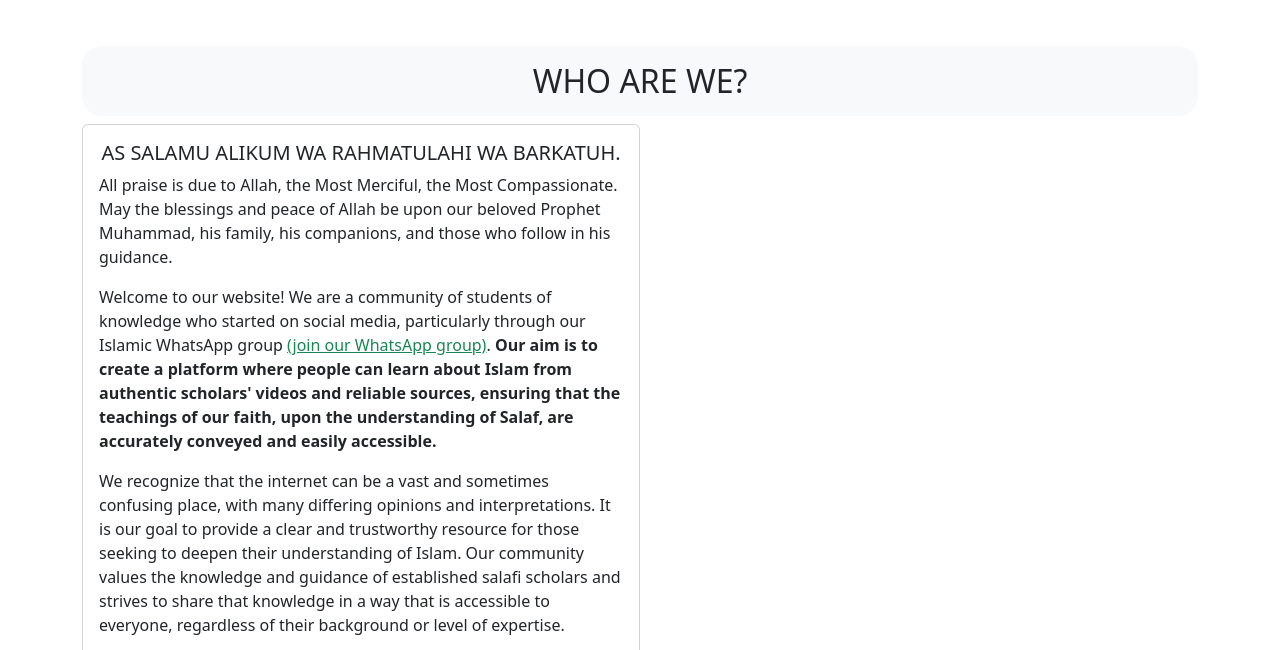
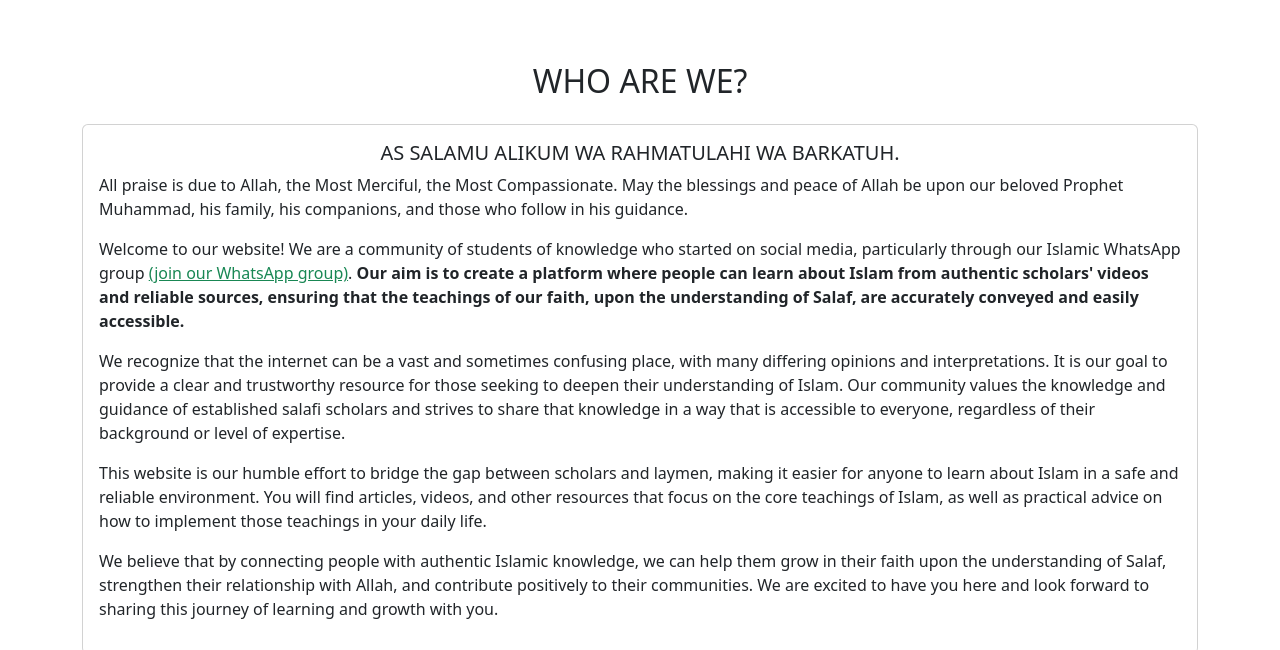
Before and after one commit to jahir01khan/Dar-al-Islam, a plain HTML site: page index.html in a window 1280 px wide. Shown: the part 802-1452 px from the top of the page. Drawn offline with nearby package versions, Linux system fonts and the light colour scheme.

Commit message:
Update index.html

```diff
--- a/index.html
+++ b/index.html
@@ -77,15 +77,15 @@
 </div>
     <!-- About Section -->
     <!-- About Us Section -->
-  <section id="about" class="container-fluid container my-5 pb-3">
-      <h2 class="text-center round bg-light p-3 mt-4" style="border-radius: 20px;"> WHO ARE WE? </h2>
+<section id="about" class="container-fluid container my-5 pb-3 bg-color rounded-3">
+      <h2 class="text-center round p-3 mt-4" style="border-radius: 20px;"> WHO ARE WE? </h2>
 
-<!--       <div class="row align-items-center">
-          <div class="col-lg-6 img-fluid">
-              <img src="./images/pexels-haydan-as-soendawy-730525-5004002.jpg" class="img-fluid rounded" alt="About Us Image" height="300">
-          </div> -->
-          <div class="col-lg-6">
-              <div class="card">
+      <!-- <div class="row align-items-center">
+          <div class="col-md-6 img-">
+              <img src="./images/pexels-haydan-as-soendawy-730525-5004002.jpg" class="img-fluid rounded" alt="About Us Image" height="100"> -->
+          </div>
+          <div class="card ">
+              <div class="">
                   <div class="card-body">
                       <h5 class="card-title text-center">AS SALAMU ALIKUM WA RAHMATULAHI WA BARKATUH.</h5>
                       <p class="card-text">
```
